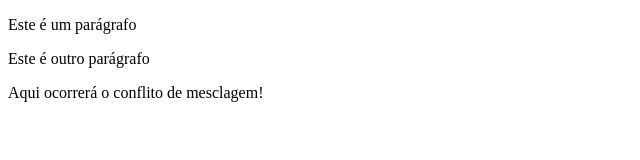
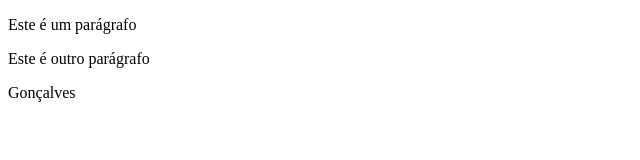
Before and after one commit to Israeljogador/Tarefa2802, a plain HTML site: page index.html in a window 1280 px wide. Shown: the whole page, without its empty margins (0-640 px from the left). Drawn offline with Linux system fonts and the light colour scheme.

Commit message:
Update index.html

```diff
--- a/index.html
+++ b/index.html
@@ -7,7 +7,7 @@
 <body>
  <p>Este é um parágrafo</p>
  <p>Este é outro parágrafo</p>
- <p>Aqui ocorrerá o conflito de mesclagem!</p>
+ <p>Gonçalves</p>
 </body>
 
 </html>
```
